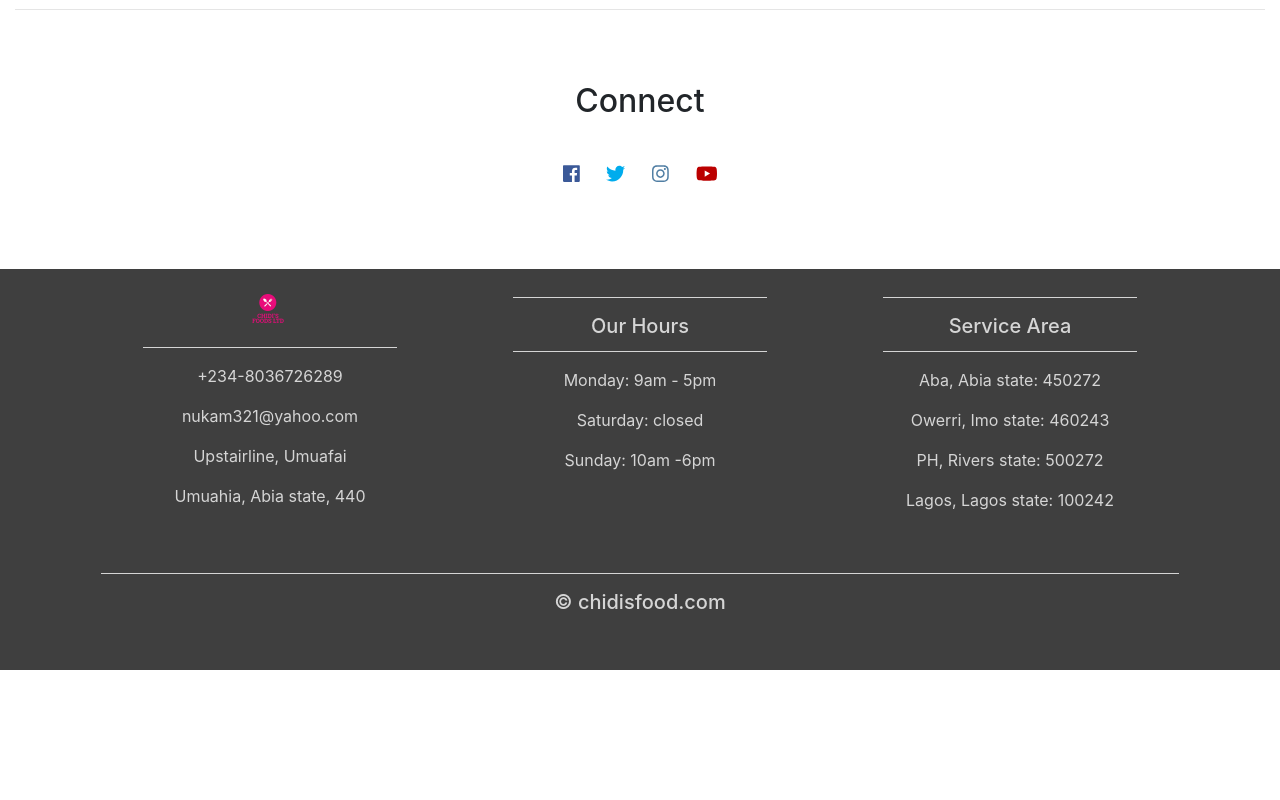
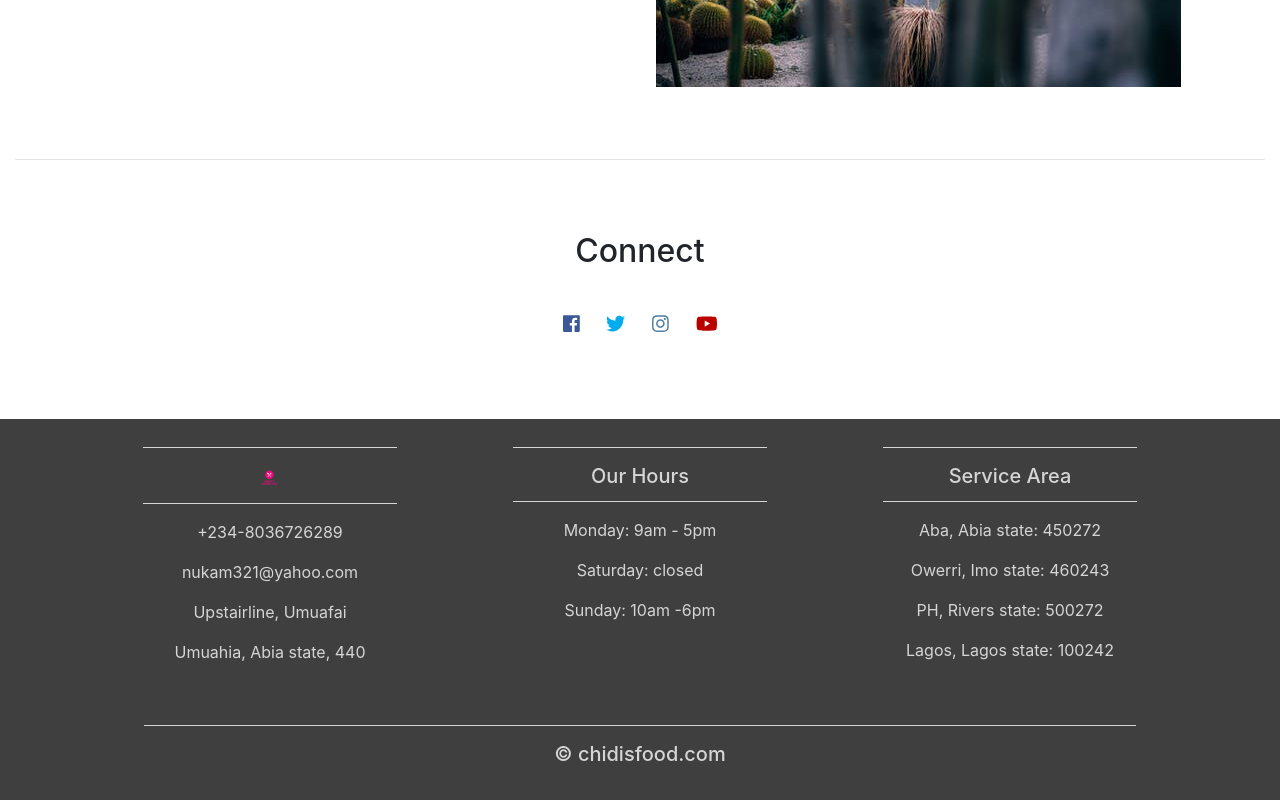
Before and after one commit to nukam20/chidisfoodltd, a plain HTML site: page index.html in a window 1280 px wide. Shown: the part 4190-4990 px from the top of the page. Before the commit the page ends 4860 px from the top, so only its background shows below. Drawn offline with nearby package versions, Linux system fonts and the light colour scheme.

Commit message:
made some changes

```diff
--- a/index.html
+++ b/index.html
@@ -292,6 +292,7 @@
 	<div class="container-fluid padding">
 		<div class="row text-center">
 			<div class="col-md-4">
+				<hr class="light-logo">
 				<img class="logo-footer" src="img/logo 2.png" >
 				<hr class="light">
 				<p>+234-8036726289</p>
--- a/style.css
+++ b/style.css
@@ -11,7 +11,7 @@ html, body{
   height: 80px;
 }
 .card-imd-top{
-  height: 500px;
+  height: 650px;
   width: 100%;
 }
 .row-black{
@@ -126,8 +126,8 @@ footer{
   color: #d5d5d5;
 }
 .logo-footer{
-  height: 50px;
-  width: 50px;
+  height: 25px;
+  width: 25px;
 }
 footer a{
   color: #d5d5d5;
@@ -137,7 +137,15 @@ hr.light-100{
   width: 75%;
   margin-top: .8rem;
   margin-bottom: 1rem;
-  width: 100%;
+  width: 92%;
+}
+hr.light-logo{
+  border-top: 1px solid #d5d5d5;
+  width: 75%;
+  margin-top: .8rem;
+  margin-bottom: 1rem;
+  padding-top: 0;
+  padding-bottom: 0;
 }
 /*---Media Queries --*/
 @media (max-width: 992px) {
```
